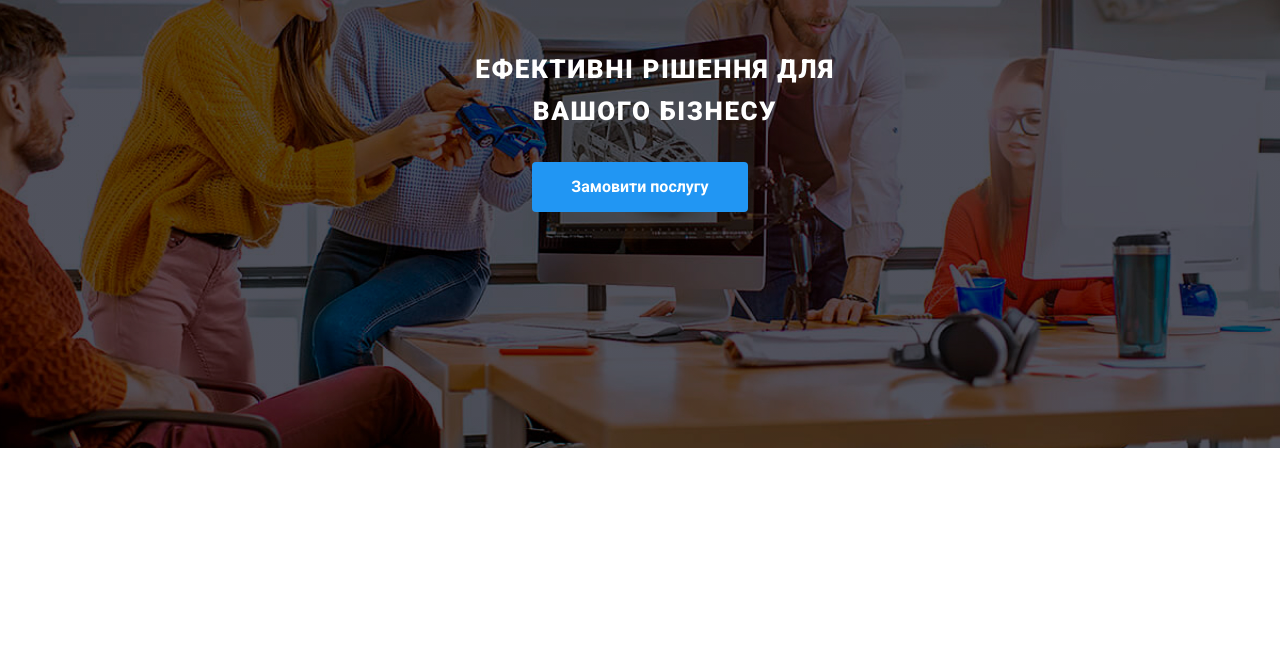
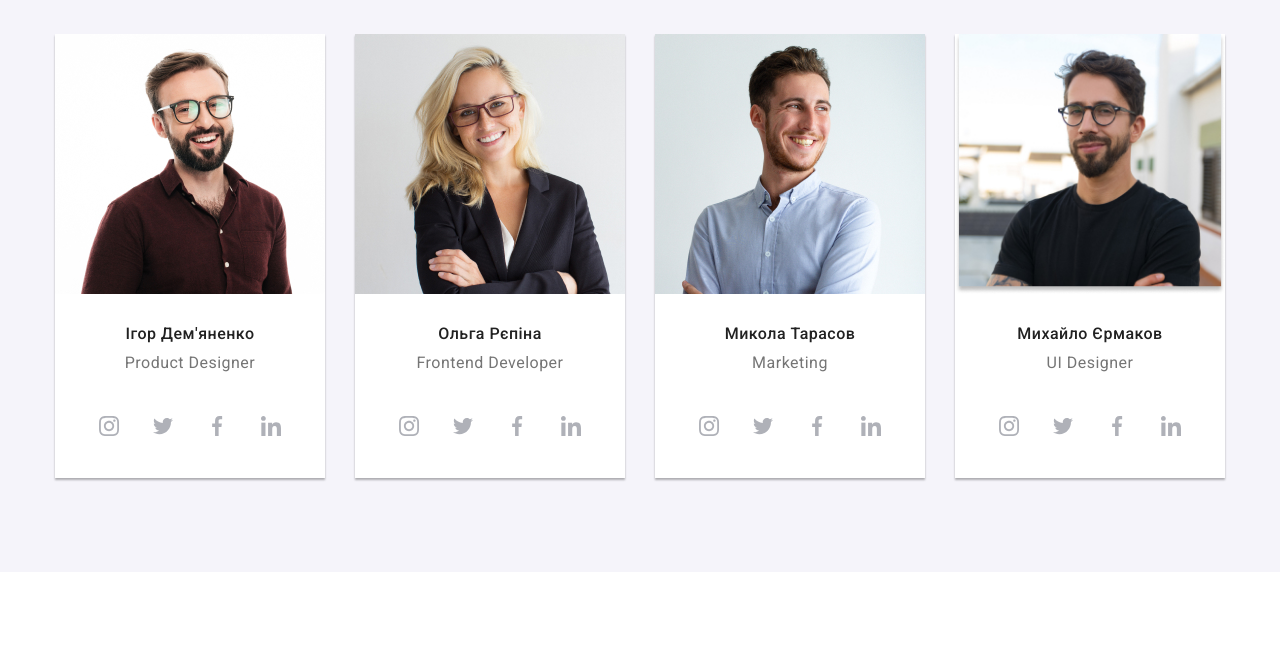
Before and after one commit to moxzuto/goit-markup-hw-08, a plain HTML site: page index.html in a window 1280 px wide. Shown: the part 152-800 px from the top of the page. Drawn offline with nearby package versions, Linux system fonts and the light colour scheme.

Commit message:
section our team done

```diff
--- a/index.html
+++ b/index.html
@@ -168,14 +168,14 @@
           </form>
         </div>
       </div>-->
-        <section class="hero overlay-hero">
+        <!-- <section class="hero overlay-hero">
         <div class="hero-div container">
           <h1 class="hero-text">Ефективні рішення для вашого бізнесу</h1>
           <button type="button" class="hero-button" data-modal-open>
             Замовити послугу
           </button>
         </div>
-      </section>
+      </section>  -->
        <!-- <section class="main-list-item">
         <div class="container"> -->
           <!-- visually hidden  -->
@@ -276,7 +276,7 @@
             </div>
           </ul>
         </div>
-      </section>
+      </section> -->
 
       <section class="our-team-group">
         <div class="container">
@@ -477,7 +477,7 @@
             </li>
           </ul>
         </div>
-      </section>  -->
+      </section>
       <!-- Our clients  -->
       <!-- <section class="our-clients">
         <div class="container">
--- a/sass/base/_base.scss
+++ b/sass/base/_base.scss
@@ -27,15 +27,15 @@ img {
     margin-left: auto;
     margin-right: auto;
 
-    // desktop screen 1200px
-  @media screen and (min-width: 1200px) {
-    max-width: 1200px;
-  }
-
     // TABLET
     @media screen and (min-width: 768px) {
       max-width: 768px;
     }
+
+       // desktop screen 1200px
+  @media screen and (min-width: 1200px) {
+    max-width: 1200px;
+  }
   }
 
   body {
```
Also changed, not shown: css/main.css, css/main.min.css, 2 other files.
